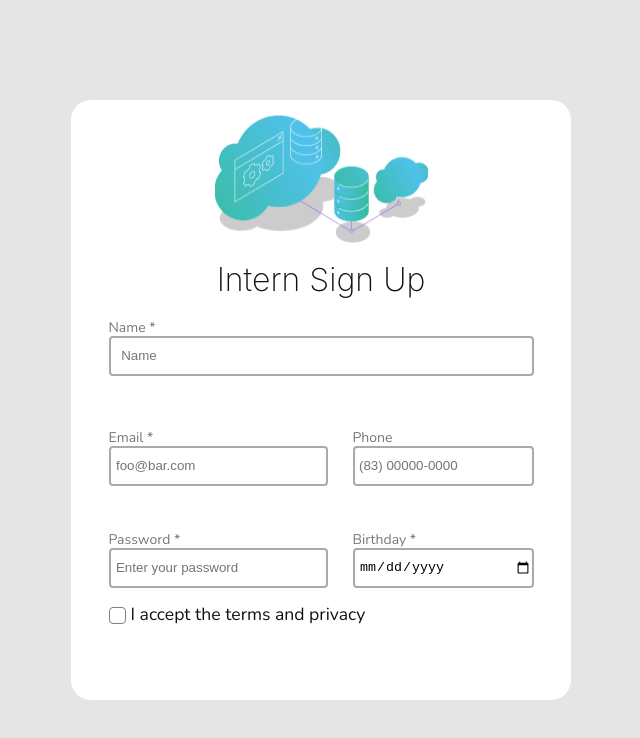
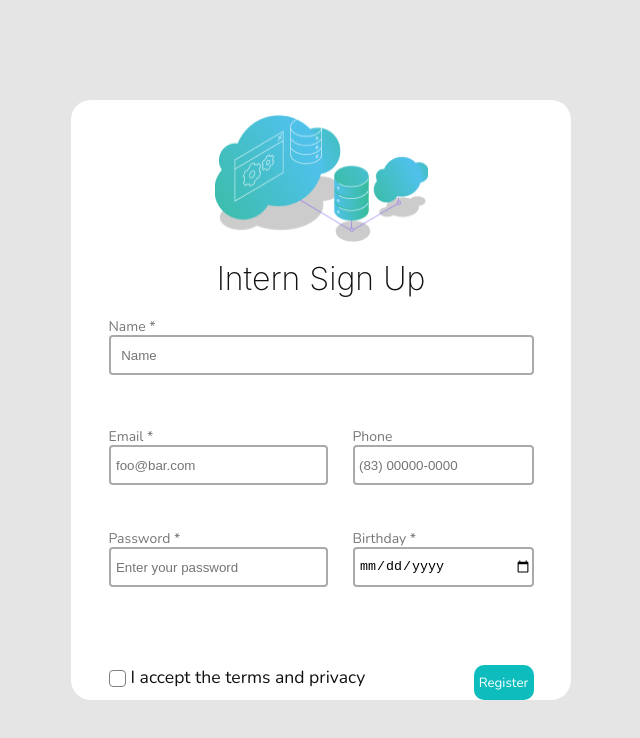
Before and after one commit to WelbertJr/React-Form-Challenge, a React (Vite) app: page / in a window 1280 px wide. Shown: the top 738 px of the page, without its empty margins (319-959 px from the left). Built offline with nearby package versions, Linux system fonts and the light colour scheme.

Commit message:
Adding the button component

```diff
--- a/src/components/Button/Button.jsx
+++ b/src/components/Button/Button.jsx
@@ -0,0 +1,12 @@
+import React from "react"
+import { GroupButton } from "./Button.styled"
+
+const Button = ()=>{
+    return(
+        <GroupButton>
+        <button id="input-button" type="submit" value="Register">Register</button>
+      </GroupButton>
+    )
+}
+
+export default Button
--- /dev/null
+++ b/src/components/Button/Button.styled.jsx
@@ -0,0 +1,17 @@
+import styled from "styled-components";
+
+export const GroupButton = styled.div`
+    display:flex;
+	flex-direction: column;
+    button{
+    background: #0DBDBD;
+    border: none;
+    color: #FFFFFF;
+    font-family: "Nunito";
+    font-style: normal;
+    font-weight: 400;
+    border-radius: 10px;
+    min-width: 60px;
+    min-height: 35px;
+    }
+`
--- a/src/pages/home/Home.jsx
+++ b/src/pages/home/Home.jsx
@@ -2,8 +2,9 @@ import Card from "../../components/Card/Card"
 import Displayed from "../../components/Displayed/Displayed"
 import Title from "../../components/Title/Title"
 import Input from "../../components/Input/Input"
-import {Form, DivLine2, LoginGroup} from "./Home.styled"
+import {Form, DivLine2, LoginGroup, DivLine3} from "./Home.styled"
 import Checkbox from "../../components/Checkbox/Checkbox"
+import Button from "../../components/Button/Button"
 
 function Home() {
 
@@ -30,9 +31,10 @@ function Home() {
 
           <Input type="date" id="Birthday" placeholder="dd/mm/yyyy" label="Birthday *"/>
           </DivLine2>
-
-      <Checkbox/>
-
+          <DivLine3>
+            <Checkbox/>
+            <Button/>
+          </DivLine3>
       </Form>
 
     </Card>
--- a/src/pages/home/Home.styled.jsx
+++ b/src/pages/home/Home.styled.jsx
@@ -20,3 +20,8 @@ export const DivLine2 = styled.div`
 export const LoginGroup = styled.div`
     width:90%
 `
+export const DivLine3 = styled.div`
+    display: flex;
+	justify-content: space-between;
+	margin-top: 8vh;
+`
```
